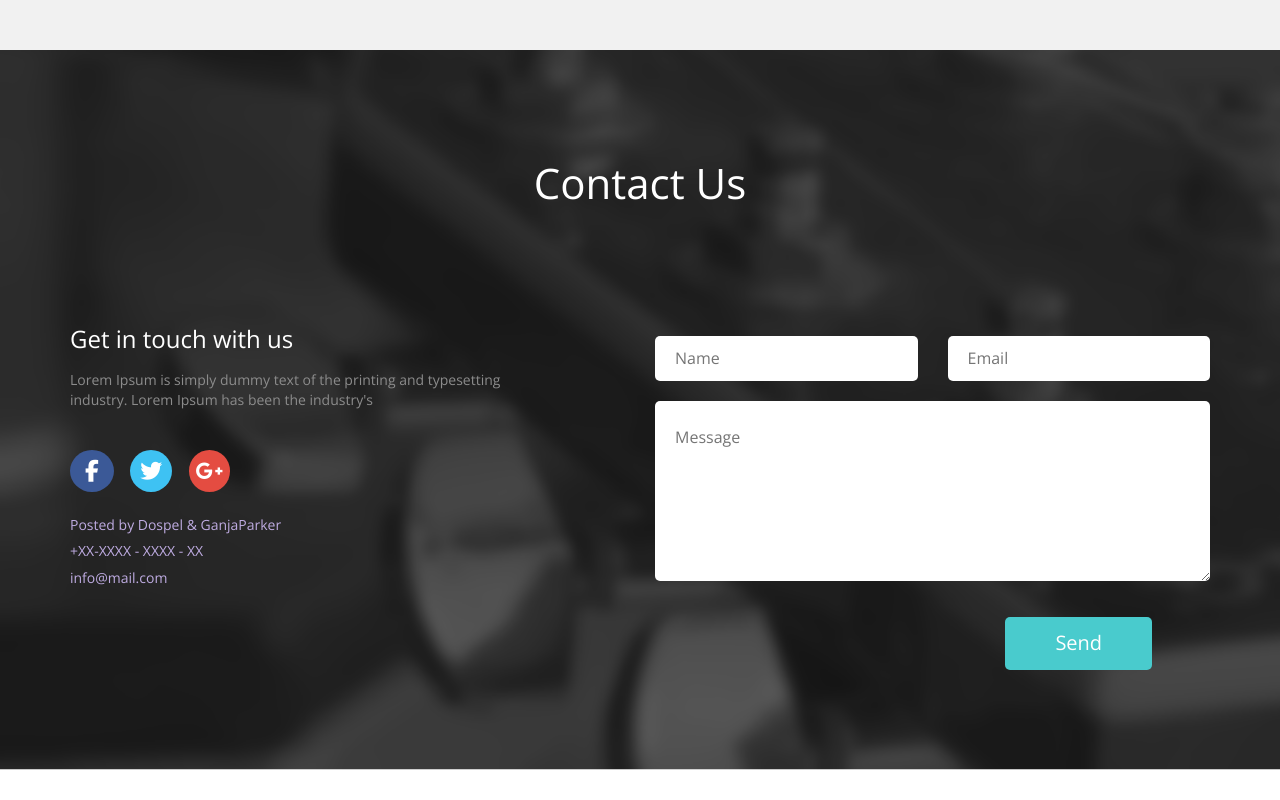
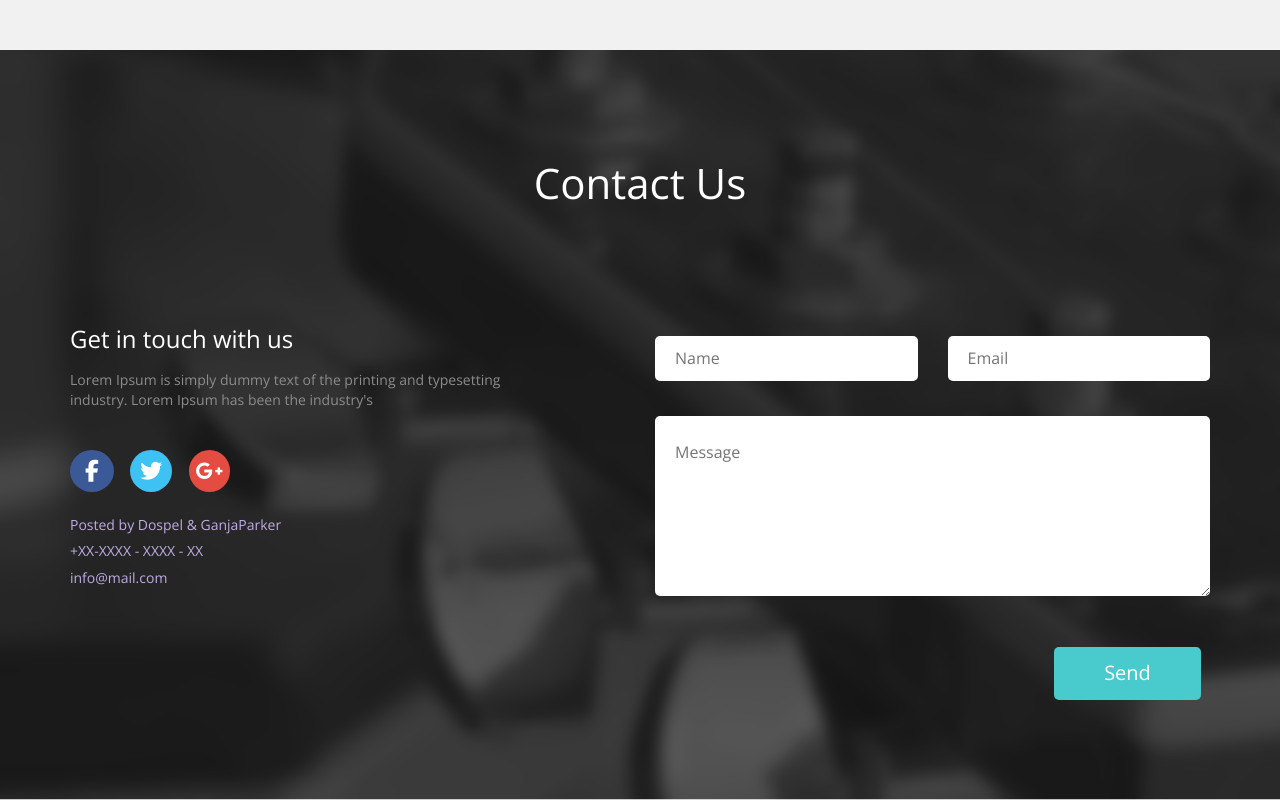
Before and after one commit to DyachenkoSergey/test-small, a plain HTML site: page index.html in a window 1280 px wide. Shown: the part 2289-3089 px from the top of the page. Before the commit the page ends 3059 px from the top, so only its background shows below. Drawn offline with nearby package versions, Linux system fonts and the light colour scheme.

Commit message:
finish project

```diff
--- a/index.html
+++ b/index.html
@@ -13,7 +13,8 @@
     <nav class="navbar navbar-default">
         <div class="container">
             <div class="navbar-header">
-                <button type="button" class="navbar-toggle collapsed" data-toggle="collapse" data-target="#bs-example-navbar-collapse-1" aria-expanded="false">
+                <button type="button" class="navbar-toggle collapsed" data-toggle="collapse"
+                        data-target="#bs-example-navbar-collapse-1" aria-expanded="false">
                     <span class="sr-only">Toggle navigation</span>
                     <span class="icon-bar"></span>
                     <span class="icon-bar"></span>
@@ -21,7 +22,7 @@
                 </button>
                 <a class="navbar-brand" href="#">
                     <div class="logo_header">
-                    <img src="images/logo_author.png">
+                        <img src="images/logo_author.png" alt="#">
                     </div>
                 </a>
             </div>
@@ -111,7 +112,7 @@
                     <li>Dolor sit amet, consect</li>
                     <li>Adipiscing elit</li>
                     <li>Proin commodo turpis</li>
-                    <li>lacus pulvinarvel </li>
+                    <li>lacus pulvinarvel</li>
                     <li>Prnare nisi pretium.</li>
                     <li><a href="#" target="_blank">Buy now</a></li>
                 </ul>
@@ -124,7 +125,7 @@
                     <li>Dolor sit amet, consect</li>
                     <li>Adipiscing elit</li>
                     <li>Proin commodo turpis</li>
-                    <li>lacus pulvinarvel </li>
+                    <li>lacus pulvinarvel</li>
                     <li>Prnare nisi pretium.</li>
                     <li><a href="#" target="_blank">Buy now</a></li>
                 </ul>
@@ -137,7 +138,7 @@
                     <li>Dolor sit amet, consect</li>
                     <li>Adipiscing elit</li>
                     <li>Proin commodo turpis</li>
-                    <li>lacus pulvinarvel </li>
+                    <li>lacus pulvinarvel</li>
                     <li>Prnare nisi pretium.</li>
                     <li><a href="#" target="_blank">Buy now</a></li>
                 </ul>
@@ -145,21 +146,6 @@
         </div>
     </div>
 </section>
-
-
-
-
-
-
-
-
-
-
-
-
-
-
-
 <footer>
     <div class="container">
         <div class="row text-center">
@@ -169,7 +155,8 @@
             <div class="col-md-5 text-left">
                 <div>
                     <h5>Get in touch with us</h5>
-                    <p>Lorem Ipsum is simply dummy text of the printing and typesetting industry. Lorem Ipsum has been the industry's </p>
+                    <p>Lorem Ipsum is simply dummy text of the printing and typesetting industry. Lorem Ipsum has been
+                        the industry's </p>
                 </div>
                 <div class="f_twitter_g">
                     <i class="fab fa-facebook-f"></i>
@@ -184,24 +171,24 @@
                 <div class="row">
                     <form method="post" action="#">
                         <div class="col-md-6">
-                            <div>
+                            <div class="form-group">
                                 <label for="name"></label>
                                 <input id="name" type="text" placeholder="Name">
                             </div>
                         </div>
                         <div class="col-md-6">
-                            <div>
+                            <div class="form-group">
                                 <label for="email"></label>
                                 <input id="email" type="email" placeholder="Email">
                             </div>
                         </div>
                         <div class="col-md-12">
-                            <div>
+                            <div class="form-group">
                                 <label for="textarea"></label>
                                 <textarea id="textarea" placeholder="Message"></textarea>
                             </div>
                         </div>
-                        <div class="col-md-4 col-md-offset-7">
+                        <div class="col-md-4 col-md-offset-8">
                             <div>
                                 <button type="submit">Send</button>
                             </div>
@@ -213,10 +200,13 @@
     </div>
 </footer>
 
-<script src="https://code.jquery.com/jquery-2.2.4.min.js" integrity="sha256-BbhdlvQf/xTY9gja0Dq3HiwQF8LaCRTXxZKRutelT44=" crossorigin="anonymous"></script>
+<script src="https://code.jquery.com/jquery-2.2.4.min.js"
+        integrity="sha256-BbhdlvQf/xTY9gja0Dq3HiwQF8LaCRTXxZKRutelT44=" crossorigin="anonymous"></script>
 <script src="js/owl.carousel.min.js"></script>
 <script src="https://kit.fontawesome.com/87b717149f.js" crossorigin="anonymous"></script>
 <script src="js/scripts.js"></script>
-<script src="https://stackpath.bootstrapcdn.com/bootstrap/3.4.1/js/bootstrap.min.js" integrity="sha384-aJ21OjlMXNL5UyIl/XNwTMqvzeRMZH2w8c5cRVpzpU8Y5bApTppSuUkhZXN0VxHd" crossorigin="anonymous"></script>
+<script src="https://stackpath.bootstrapcdn.com/bootstrap/3.4.1/js/bootstrap.min.js"
+        integrity="sha384-aJ21OjlMXNL5UyIl/XNwTMqvzeRMZH2w8c5cRVpzpU8Y5bApTppSuUkhZXN0VxHd"
+        crossorigin="anonymous"></script>
 </body>
 </html>
```
Also changed, not shown: style.scss (+0 -14 lines), 1 other file. Lines whose indentation alone changed are shown as unchanged.
